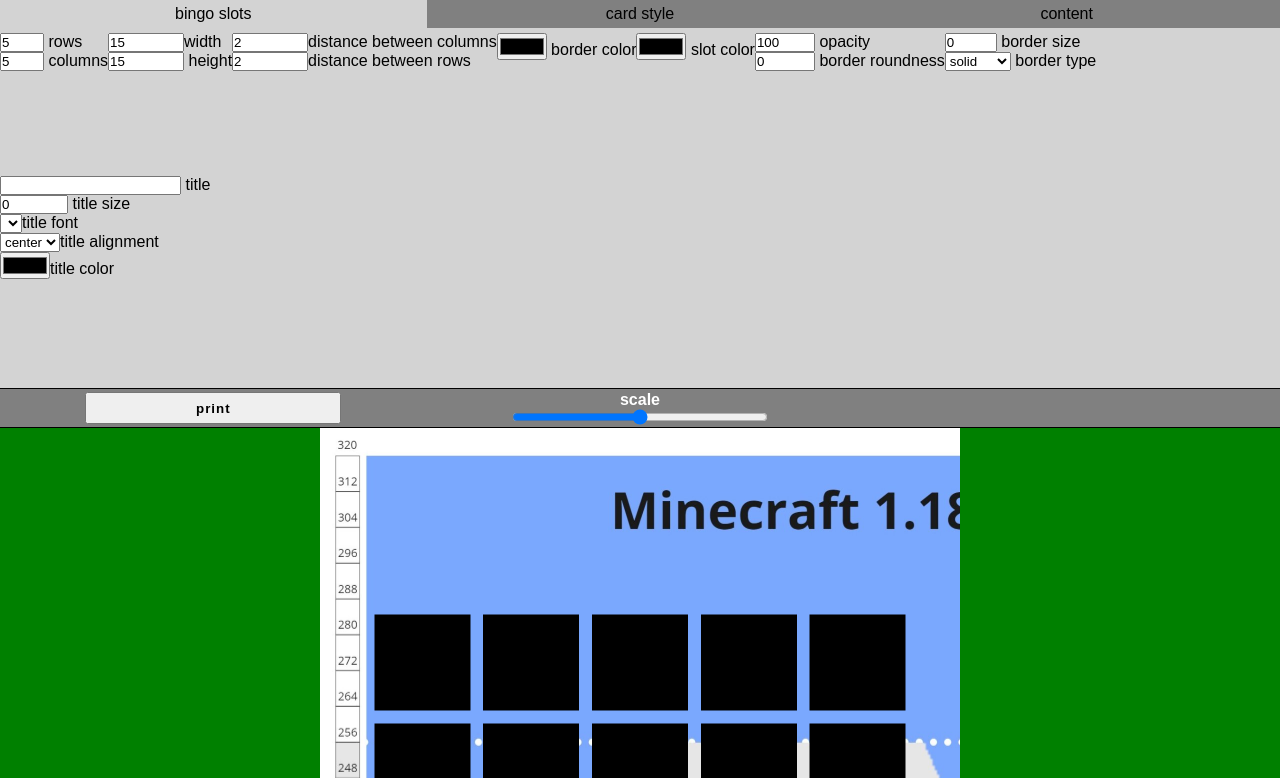
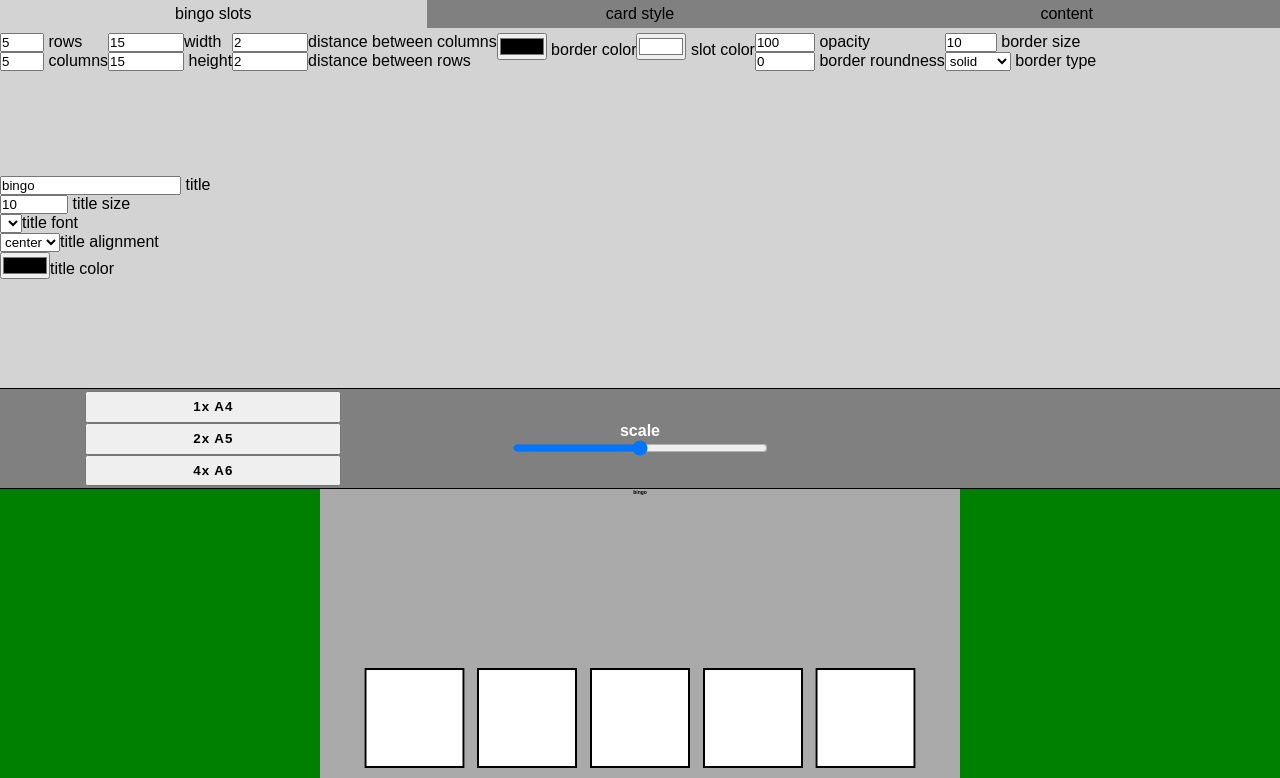
Before and after one commit to panW2137/bingoscript, a plain HTML site: page index.html in a window 1280 px wide. Shown: the top 778 px of the page. Drawn offline with Linux system fonts and the light colour scheme; files whose address does not match are found by name.

Commit message:
changed printing mechanic
in one of previous updates a folder with png file was added for testing purposes, but by accident it was not removed. now this folder has been removed

a bunch of HTML inputs now has new default value

completely changed the way of printing bingo card.

bingo slot border size are now in relative units

added two new divs, anchors, used for new printing technique

```diff
--- a/generate.js
+++ b/generate.js
@@ -136,12 +136,12 @@
 
         //border
         slot.style.borderRadius = borderRoundness + "%"
-        slot.style.border = borderSize+"px "+borderType+" "+slotBorderCol
+        slot.style.border = (borderSize/30)+"vw "+borderType+" "+slotBorderCol
 
         //title
         titleDiv.style.color = titleColor
-        titleDiv.style.textAlign = titleAlignment
-        titleDiv.style.fontSize = titleSize+"px"
+        titleDiv.style.textAlign = titleAlignment //fix later
+        titleDiv.style.fontSize = (titleSize)+"px"
         titleDiv.style.fontFamily = "Arial" // change later
     }
 }
--- a/index.html
+++ b/index.html
@@ -9,6 +9,8 @@
 
 </head>
 <body>
+    <div class="anchor" id="anchor1"></div>
+    <div class="anchor" id="anchor2"></div>
     <div class="wrapper" id="wrapper">
         <div class="mainPanel" id="mainMenu">
             <div class="menu">
@@ -61,7 +63,7 @@
 
                 <div>
                     <div>
-                        <input type="color" id="input_slot_bg_color" onchange="update_bingo()"> slot color
+                        <input type="color" id="input_slot_bg_color" value="#ffffff" onchange="update_bingo()"> slot color
                     </div>
                 </div>
 
@@ -76,7 +78,7 @@
 
                 <div>
                     <div>
-                        <input type="number" id="input_border_size" min="0" max="50" value="0" onchange="update_bingo()"> border size
+                        <input type="number" id="input_border_size" min="0" max="50" value="10" onchange="update_bingo()"> border size
                     </div>
                     <div>
                         <select id="input_border_type" onchange="update_bingo()">
@@ -95,10 +97,10 @@
 
                 <div>
                     <div>
-                        <input type="text" id="input_bingo_title" onchange="update_bingo()"> title
+                        <input type="text" value="bingo" id="input_bingo_title" onchange="update_bingo()"> title
                     </div>
                     <div>
-                        <input type="number" min="0" max="1000" id="input_title_size" value="0" onchange="update_bingo()"> title size
+                        <input type="number" min="0" max="1000" id="input_title_size" value="10" onchange="update_bingo()"> title size
                     </div>
                     <div>
                         <select onchange="update_bingo()" id="input_title_font">
@@ -122,7 +124,7 @@
             <div class="panel" id="edit_style">
                 <div>
                     <div>
-                        <input type="color" id="input_bg_color" onchange="update_style()"> background color
+                        <input type="color" value="#aaaaaa" id="input_bg_color" onchange="update_style()"> background color
                     </div>
                     <div>
                         <input type="file" id="input_bg_img" accept="image/*"> background image
@@ -140,7 +142,9 @@
 
             <div class="div_row" id="div_row">
                 <div>
-                    <button onclick="print_page()"> print </button>
+                    <button onclick="print_page(1)"> 1x A4 </button>
+                    <button onclick="print_page(2)"> 2x A5 </button>
+                    <button onclick="print_page(3)"> 4x A6 </button>
                 </div>
                 <div>
                     <p> scale </p>
@@ -155,7 +159,7 @@
 
 
         <div class="visualization" id="visualization">
-            <div>
+            <div class="titleWrapper">
                 <h1 id="bingoTitle"> bingo </h1>
             </div>
             <table class="slotContainer" id="slotContainer">
--- a/script.js
+++ b/script.js
@@ -6,17 +6,54 @@
 
 //function prints page
 //change later
-function print_page(){
+function print_page(printingMode){
+    //------------------------
+    //preparation for printing
+    //------------------------
+
+    //fetch the visualization and duplicate it as its own element
+    let card = document.getElementById("visualization").cloneNode(true)
+    //fetch the anchor
+    let anchor = document.getElementById("anchor1")
+    let anchor2 = document.getElementById("anchor2")
     //hide all the unnecesaty elements
-    document.getElementById("mainMenu").style.display = "none"
-    document.getElementById("div_row").style.display = "none"
+    document.getElementById("wrapper").style.display="none"
+
+    //set style so it's easier to modify the position and rotation of card
+    card.style.position = "absolute"
+    card.style.transform = "scale(1)"
+    card.style.transformOrigin = "top left"
+
+    //create elements
+    switch(printingMode){
+        case 1:
+
+            anchor.appendChild(card)
+        break
+
+        case 3:
+            //fix ducking later
+
+        break
+    }
+    //append bingo card to the anchor
 
     //print
     window.print()
 
+
+    //----------------------
+    //cleanup afrer printing
+    //----------------------
+    anchor.style.width = 0
+    anchor.style.height = 0
+    anchor2.style.width = 0
+    anchor2.style.height = 0
+    //clear the anchor
+    anchor.innerHTML=""
+    anchor2.innerHTML=""
     //show the hidden elements
-    document.getElementById("div_row").style.display = "flex"
-    document.getElementById("mainMenu").style.display = "flex"
+    document.getElementById("wrapper").style.display="flex"
 
 }
 
--- a/style.css
+++ b/style.css
@@ -75,7 +75,7 @@
 }
 
 .visualization{
-    transform-origin: top;
+    transform-origin:top;
     transition: transform 0.05s;
 
     background-image: url("D:/github/bingoscript/Nowy folder/FFdKHA7X0AQCkVv.png");
@@ -124,3 +124,15 @@
     line-height: 120%;
     overflow: scroll;
 }
+
+.titleWrapper {
+    width: 100%;
+}
+
+.anchor {
+    display: flex;
+    flex-direction: row;
+    flex-wrap: wrap;
+    transform-origin: top left;
+    background-color: red;
+}
```
Also changed, not shown: Nowy folder/FFdKHA7X0AQCkVv.png (deleted).
